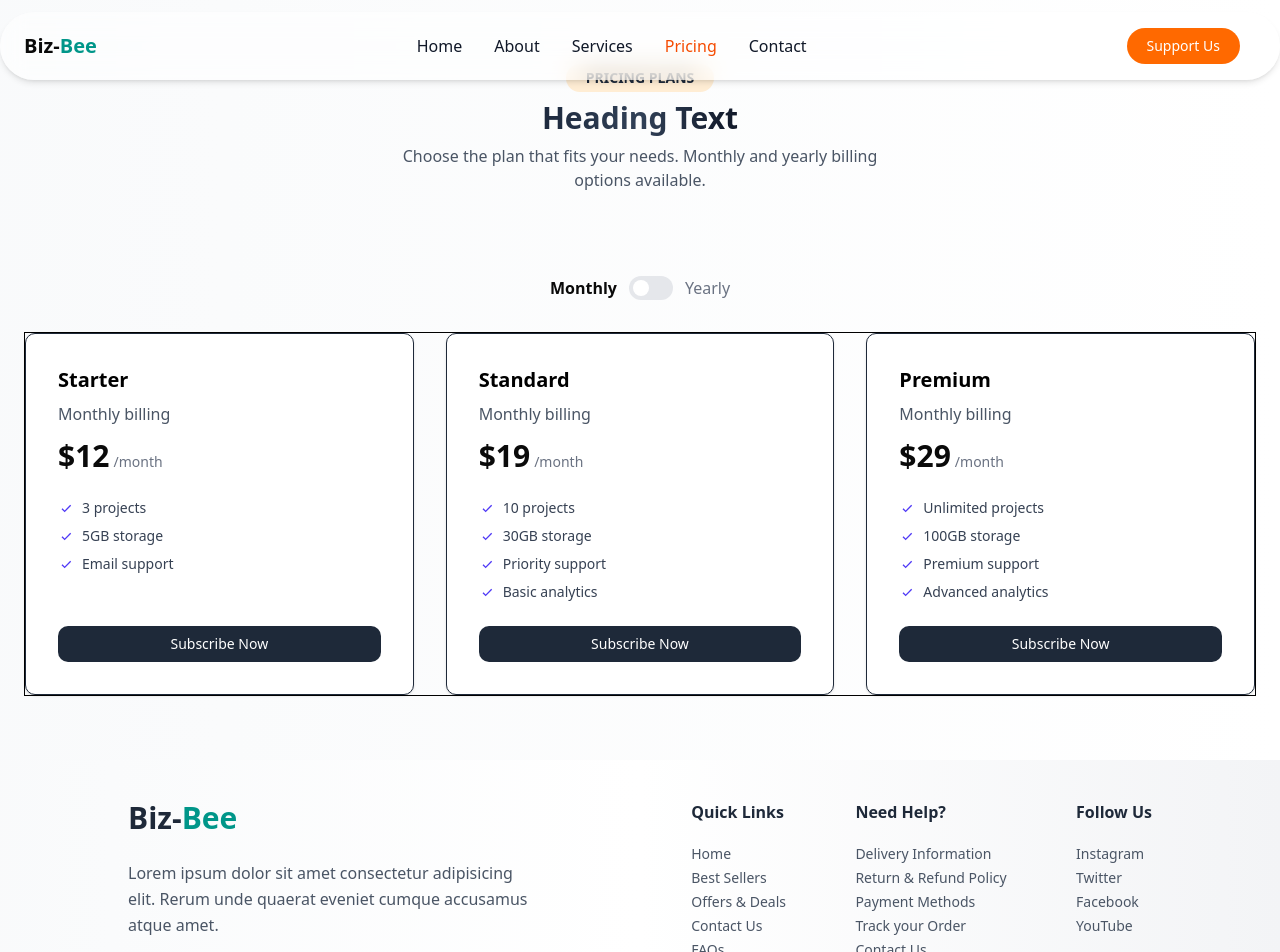
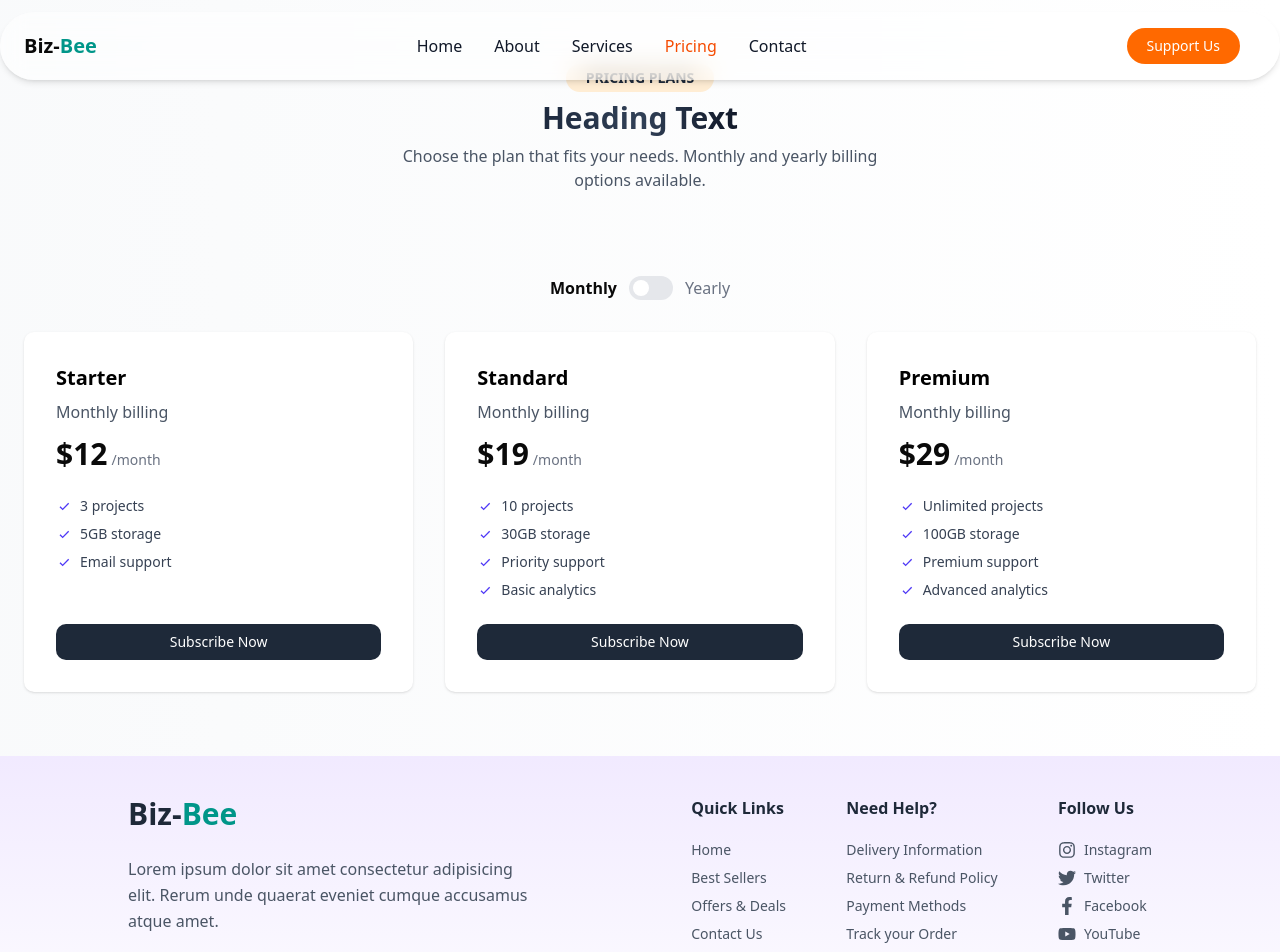
Before and after one commit to ridwanbuild/bizbee-agency, a Next.js app: page /pricing in a window 1280 px wide. Shown: the top 952 px of the page. Built offline with nearby package versions, Linux system fonts and the light colour scheme.

Commit message:
fix problem

```diff
--- a/src/components/Footer.tsx
+++ b/src/components/Footer.tsx
@@ -1,6 +1,7 @@
 "use client";
 
 import Link from "next/link";
+import { FaInstagram, FaTwitter, FaFacebookF, FaYoutube } from "react-icons/fa";
 
 interface LinkSection {
   title: string;
@@ -28,9 +29,17 @@ const linkSections: LinkSection[] = [
   },
 ];
 
+// Icon map
+const iconMap: any = {
+  Instagram: <FaInstagram className="text-lg" />,
+  Twitter: <FaTwitter className="text-lg" />,
+  Facebook: <FaFacebookF className="text-lg" />,
+  YouTube: <FaYoutube className="text-lg" />,
+};
+
 const Footer: React.FC = () => {
   return (
-    <footer className="px-6 md:px-16 lg:px-24 xl:px-32 bg-gradient-to-r from-gray-50 via-white to-gray-100">
+    <footer className="px-6 md:px-16 lg:px-24 xl:px-32 bg-gradient-to-b from-[#F1EAFF] to-[#FFFFFF]">
       <div className="flex flex-col md:flex-row items-start justify-between gap-10 py-10 border-b border-gray-300/40 text-gray-600">
 
         {/* LOGO section */}
@@ -47,7 +56,7 @@ const Footer: React.FC = () => {
           </p>
         </div>
 
-        {/* link sections */}
+        {/* Link sections */}
         <div className="flex flex-wrap justify-between w-full md:w-[45%] gap-5">
           {linkSections.map((section) => (
             <div key={section.title}>
@@ -55,10 +64,15 @@ const Footer: React.FC = () => {
                 {section.title}
               </h3>
 
-              <ul className="text-sm space-y-1">
+              <ul className="text-sm space-y-2">
                 {section.links.map((link) => (
                   <li key={link}>
-                    <Link href="#" className="hover:underline text-gray-600 hover:text-gray-900 transition">
+                    <Link
+                      href="#"
+                      className="flex items-center gap-2 hover:underline text-gray-600 hover:text-gray-900 transition"
+                    >
+                      {/* If Follow Us → show icon */}
+                      {section.title === "Follow Us" && iconMap[link]}
                       {link}
                     </Link>
                   </li>
--- a/src/components/aboutSection/AboutSection.tsx
+++ b/src/components/aboutSection/AboutSection.tsx
@@ -41,7 +41,7 @@ const cardData = [
 
 export default function AboutSection() {
   return (
-    <section className="bg-[url('https://raw.githubusercontent.com/prebuiltui/prebuiltui/main/assets/hero/gridBackground.png')] w-full bg-no-repeat bg-cover bg-center">
+    <section className="bg-gradient-to-b from-[#F5F7FF] via-[#fffbee] to-[#E6EFFF]">
       <div className="container m-auto px-4 py-20 pt-40">
         {/* Heading */}
 
@@ -103,7 +103,7 @@ export default function AboutSection() {
 
         {/* WHY CHOOSE US: Soft Gradient Cards */}
         <div>
-          <h3 className="text-3xl font-semibold text-gray-900 mb-10 text-center">
+          <h3 className="lg:text-3xl text-xl font-bold text-gray-900 mb-5 lg:text-center">
             Why Clients Choose Us
           </h3>
 
--- a/src/components/homeCompo/FaqAccordion.tsx
+++ b/src/components/homeCompo/FaqAccordion.tsx
@@ -72,7 +72,7 @@ export function FaqAccordion() {
     <section
       className="
       bg-gradient-to-b from-[#F5F7FF] via-[#fffbee] to-[#E6EFFF] h-full
-      rounded-md  min-h-screen
+      rounded-md min-h-screen
     "
     >
       <div className="text-center "></div>
@@ -91,7 +91,7 @@ export function FaqAccordion() {
         <div className="flex  flex-col px-4 py-15">
           <div className="pb-10 space-y-2 gap-10">
             <div className="flex items-center ">
-              <h2>FAQ’S</h2>
+              <h2 className="font-bold">FAQ’S</h2>
               <span className="w-5 mx-2 h-0.5 bg-orange-500"></span>
             </div>
 
--- a/src/components/homeCompo/HeroSection.tsx
+++ b/src/components/homeCompo/HeroSection.tsx
@@ -11,7 +11,7 @@ export default function HeroSection() {
     <div className="lg:pt-30 pt-12 bg-[url('https://raw.githubusercontent.com/prebuiltui/prebuiltui/main/assets/hero/gradientBackground.png')]  text-sm text-gray-500">
 
       {/* HERO SECTION */}
-      <div className=" py-20 flex flex-col items-center justify-center px-4 text-center">
+      <div className=" py-25 flex flex-col items-center justify-center px-4 text-center">
 
 
 
@@ -38,7 +38,7 @@ export default function HeroSection() {
           <button className="border px-4 py-2 rounded-full text-black hover:text-white hover:bg-gray-800 transition cursor-pointer flex items-center ">
             Learn more
             <FiArrowRight
-              className="group-hover:translate-x-1 transition text-gray-600"
+              className="group-hover:translate-x-1 transition text-gray-600 hover:text-white"
               size={14}
             />
           </button>
--- a/src/components/homeCompo/Pricing.tsx
+++ b/src/components/homeCompo/Pricing.tsx
@@ -85,11 +85,11 @@ const Pricing: React.FC = () => {
         </div>
 
         {/* cards */}
-        <div className="grid border border-black  lg:grid-cols-3 gap-8 justify-center">
+        <div className="grid  border-black  lg:grid-cols-3 gap-8 justify-center">
           {plans.map((plan) => (
             <div
               key={plan.name}
-              className="p-8 bg-white  rounded-lg shadow-sm border border-gray-800 flex flex-col justify-between"
+              className="p-8 bg-white rounded-lg shadow-sm  border-gray-800 flex flex-col justify-between"
             >
               <div className="">
                 <h3 className="text-xl font-bold mb-2 text-black">
--- a/src/components/homeCompo/updateNews.tsx
+++ b/src/components/homeCompo/updateNews.tsx
@@ -6,10 +6,10 @@ import { FaStar } from "react-icons/fa";
 export default function UpdateNews() {
   return (
     <div
-      className=" max-w-5xl m-auto my-20 p-8
+      className=" max-w-5xl m-auto my-20 p-5 lg:p-8
       bg-gradient-to-r from-red-500 to-orange-500
 
-      rounded-2xl text-white lg:flex  items-center justify-between"
+      lg:rounded-2xl text-white lg:flex  items-center justify-between"
     >
       {/* LEFT TEXT SECTION */}
       <div className="md:w-1/2 space-y-4">
@@ -27,10 +27,10 @@ export default function UpdateNews() {
 
         {/* Heading */}
         <h1
-          className="text-3xl md:text-[46px] leading-tight font-bold
+          className="lg:text-4xl text-xl leading-tight font-bold
           bg-gradient-to-r from-white to-[#c4becf] bg-clip-text text-transparent"
         >
-          Join our newsletter & Stay Updated
+          Join our newsletter <br /> & Stay Updated
         </h1>
       </div>
 
@@ -39,8 +39,8 @@ export default function UpdateNews() {
       <div className="flex mt-10  rounded-full border border-gray-300 overflow-hidden shadow-sm">
         <input
           type="text"
-          placeholder="Type to search..."
-          className="flex-1 py-2 px-4 outline-none text-sm"
+          placeholder="Enter your email"
+          className="flex-1 py-2 ps-4 outline-none text-sm"
         />
         <button className=" py-2 cursor-pointer px-4 bg-white text-gray-800  text-sm font-medium  ">
           Subscribe
```
